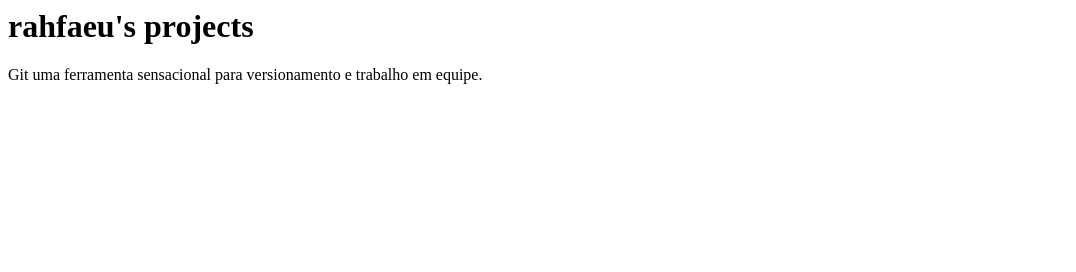
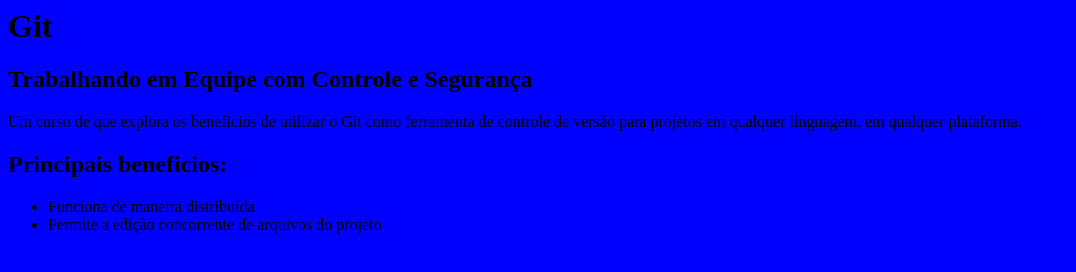
Before and after one commit to rahfaeu/curso-git, a plain HTML site: page index.html in a window 1280 px wide. Shown: the whole page, without its empty margins (0-1076 px from the left). Drawn offline with Linux system fonts and the light colour scheme.

Commit message:
incio da estilização do site

```diff
--- /dev/null
+++ b/estilo.css
@@ -0,0 +1,3 @@
+body {
+    background-color: blue
+}
--- a/index.html
+++ b/index.html
@@ -1,8 +1,20 @@
 <html>
     <head>
+        <link rel="stylesheet" href="estilo.css">
     </head>
     <body>
-        <h1>rahfaeu's projects</h1>
-        <p>Git uma ferramenta sensacional para versionamento e trabalho em equipe.</p>
+        <h1>Git</h1>
+        <h2>Trabalhando em Equipe com Controle e Segurança</h2>
+
+        <p>
+            Um curso de que explora os beneficios de utilizar o Git como ferramenta de controle de versão para projetos em qualquer linguagem, em qualquer plataforma.
+        </p>
+
+        <h2>Principais beneficios:</h2>
+        <ul>
+            <li>Funciona de maneira distribuída</li>
+            <li>Permite a edição concorrente de arquivos do projeto</li>
+        </ul>
     </body>
+
 </html>
```
